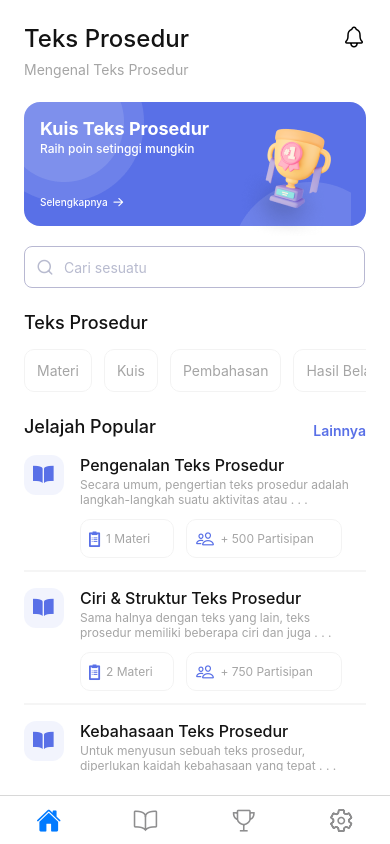
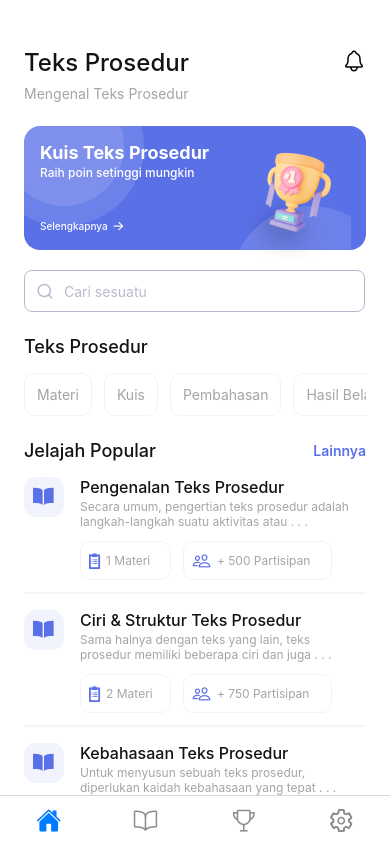
Before and after one commit to skiezee/kosa, a React Native app: screen /Quiz in a window 390 px wide. Built offline with nearby package versions, Linux system fonts and the light colour scheme.

Commit message:
responsive safe area view for android and ios

```diff
--- a/components/CardMateri.js
+++ b/components/CardMateri.js
@@ -11,7 +11,7 @@ export default function CardMateri(props){
                 </View>
                 <View style={{marginLeft: 16}}>
                     <Text style={{fontSize: 16, fontWeight: '500', color:'#131313'}}>{props.title}</Text>
-                    <Text style={{maxWidth: 280, marginTop: 2, fontWeight: '400', fontSize: 12, color:'#A5A5A5'}}>{props.desc}</Text>
+                    <Text numberOfLines={4} style={{maxWidth: 270, marginTop: 2, fontWeight: '400', fontSize: 12, color:'#A5A5A5', flex: 1,}}>{props.desc}</Text>
                     <View style={{flexDirection: 'row'}}>
                         {/* materi */}
                         <View style={{flexDirection:'row', borderColor:'#F3F3F3', borderWidth: 1.5, borderRadius: 10, marginTop: 12, flex:0.35}}>
--- a/package.json
+++ b/package.json
@@ -19,16 +19,18 @@
     "@rneui/themed": "*",
     "axios": "^1.2.3",
     "expo": "~47.0.12",
+    "expo-font": "~11.0.1",
     "expo-status-bar": "~1.4.2",
     "react": "18.1.0",
     "react-dom": "18.1.0",
     "react-native": "0.70.5",
+    "react-native-copilot": "^2.5.1",
     "react-native-safe-area-context": "^4.4.1",
     "react-native-screens": "~3.18.0",
+    "react-native-svg": "13.4.0",
     "react-native-uuid": "^2.0.1",
     "react-native-vector-icons": "^9.2.0",
-    "react-native-web": "~0.18.9",
-    "expo-font": "~11.0.1"
+    "react-native-web": "~0.18.9"
   },
   "devDependencies": {
     "@babel/core": "^7.12.9"
--- a/screen/account.js
+++ b/screen/account.js
@@ -1,10 +1,35 @@
 import React from "react";
-import { View, Text, SafeAreaView } from "react-native";
+import { View, Text, SafeAreaView, useColorScheme, StyleSheet, Platform, StatusBar} from "react-native";
+import { AntDesign, Ionicons } from "@expo/vector-icons";
 
 export default function AccScreen(){
+
+    const colorScheme = useColorScheme();
+
+    const themeContainerStyle =
+    colorScheme === "light" ? styles.lightContainer : styles.darkContainer;
+
     return(
-        <SafeAreaView>
-            <Text>halaman account</Text>
+      <View style={[styles.container, themeContainerStyle]}>
+        <SafeAreaView style={styles.AndroidSafeArea}>
+            <View style={{margin: 24}}>
+
+            </View>
         </SafeAreaView>
+      </View>
     )
 }
+const styles = StyleSheet.create({
+  AndroidSafeArea: {
+    paddingTop: Platform.OS === 'android' ? StatusBar.currentHeight : 24
+  },
+    container: {
+      flex: 1,
+    },
+    lightContainer: {
+      backgroundColor: '#FFFFFF',
+    },
+    darkContainer: {
+      backgroundColor: '#FFFFFF',
+    },
+});
--- a/screen/dashboard.js
+++ b/screen/dashboard.js
@@ -1,6 +1,6 @@
 // import axios from "axios";
 import React from "react";
-import { View, Text, ScrollView, ImageBackground, Image, Dimensions, StyleSheet, SafeAreaView,  useColorScheme } from 'react-native';
+import { View, Text, ScrollView, Dimensions, StyleSheet, SafeAreaView, useColorScheme, StatusBar, Platform } from 'react-native';
 import { Ionicons } from '@expo/vector-icons';
 import InputSearch from "../components/SearchInput";
 import CardMateri from "../components/CardMateri";
@@ -32,7 +32,8 @@ export default function DashboardScreen({navigation}){
   const desc2= 'Untuk menyusun sebuah teks prosedur, diperlukan kaidah kebahasaan yang tepat . . .'
 
     return(
-        <SafeAreaView style={[styles.container, themeContainerStyle]}>
+      <View style={[styles.container, themeContainerStyle]}>
+        <SafeAreaView style={styles.AndroidSafeArea}>
             <ScrollView style={{margin: 24}} showsVerticalScrollIndicator={false}>
               {/* bagian atas teks dan icon notif */}
               <View style={styles.topPart}>
@@ -64,7 +65,7 @@ export default function DashboardScreen({navigation}){
               {/* materi teks prosedur */}
               <View style={{flexDirection: 'row', justifyContent: 'space-between', marginTop: 24}}>
                 <Text style={{color: '#131313', fontSize: 18, fontWeight: '500'}} >Jelajah Popular</Text>
-                <Text style={{color: '#5970E7', fontSize: 14, fontWeight: '600', marginTop: 6}} onPress={() => navigation.navigate('Materi')}>Lainnya</Text>
+                <Text style={{color: '#5970E7', fontSize: 14, fontWeight: '600', marginTop: 2}} onPress={() => navigation.navigate('Materi')}>Lainnya</Text>
               </View>
               <View>
                 <CardMateri title="Pengenalan Teks Prosedur" desc={desc} materi="1 Materi" jumlah="+ 500 Partisipan"/>
@@ -74,10 +75,14 @@ export default function DashboardScreen({navigation}){
                {/* materi teks prosedur */}
             </ScrollView>
         </SafeAreaView>
+        </View>
     );
 }
 
 const styles = StyleSheet.create({
+  AndroidSafeArea: {
+    paddingTop: Platform.OS === 'android' ? StatusBar.currentHeight : 24
+  },
     container: {
       flex: 1,
     },
@@ -87,12 +92,6 @@ const styles = StyleSheet.create({
     darkContainer: {
       backgroundColor: '#FFFFFF',
     },
-    lightThemeText: {
-      color: '#FFFFFF',
-    },
-    darkThemeText: {
-      color: '#FFFFFF',
-    },
     topPart: {
       flexDirection: 'row',
       justifyContent: 'space-between'
--- a/screen/login.js
+++ b/screen/login.js
@@ -1,5 +1,4 @@
-import { StatusBar } from 'expo-status-bar';
-import { StyleSheet, Text, View, Image, useColorScheme} from 'react-native';
+import { StyleSheet, Text, View, Image, useColorScheme, SafeAreaView, Platform, StatusBar} from 'react-native';
 import InputTextAuth from '../components/InputTextAuth';
 import CustomBtnAuth from '../components/ButtonAuth';
 import ButtonAppleAuth from '../components/ButtonApple';
@@ -17,9 +16,10 @@ export default function LoginScreen({navigation}) {
     const textDaftar = 'Yuk, daftar di KOSA. Gratis!'
 
     return (
-      <View style={[styles.container, themeContainerStyle]}>
-      <View style={{ flex: 1, alignItems: 'center', backgroundColor: 'white'}}>
-        <View style={{ flex: 1, alignItems: 'center', marginTop: 64}}>
+      <View style={[styles.container, themeContainerStyle, ]}>
+      <SafeAreaView style={styles.AndroidSafeArea}>
+        <View style={{ flex: 1, alignItems: 'center', backgroundColor: 'white', margin: 24}}>
+          <View style={{ flex: 1, alignItems: 'center',}}>
               <Text style={styles.textdaftar}>{textDaftar}</Text>
               <Text style={styles.textdesc}>{textDesc}</Text>
               <Image source={require('../assets/login.png')} style={{marginTop: 48}}/>
@@ -38,11 +38,15 @@ export default function LoginScreen({navigation}) {
 
           </View>
         </View>
+      </SafeAreaView>
       </View>
     );
 }
 
 const styles = StyleSheet.create({
+  AndroidSafeArea: {
+    paddingTop: Platform.OS === 'android' ? StatusBar.currentHeight : 24
+  },
   textdaftar: {
     color: '#3C3C43',
     fontWeight: '500',
--- a/screen/materi.js
+++ b/screen/materi.js
@@ -1,5 +1,5 @@
 import React from "react";
-import { View, Text, SafeAreaView, StyleSheet, useColorScheme, ScrollView } from "react-native";
+import { View, Text, SafeAreaView, StyleSheet, useColorScheme, ScrollView, StatusBar, Platform } from "react-native";
 import CardMateri from "../components/CardMateri";
 import CardHome from "../components/cardHome";
 import InputSearch from "../components/SearchInput";
@@ -16,7 +16,8 @@ export default function MateriScreen({navigation}){
     const desc2= 'Untuk menyusun sebuah teks prosedur, diperlukan kaidah kebahasaan yang tepat . . .'
 
     return(
-        <SafeAreaView style={[styles.container, themeContainerStyle]}>
+      <View style={[styles.container, themeContainerStyle]}>
+        <SafeAreaView style={styles.AndroidSafeArea}>
             <ScrollView style={{margin: 24}} showsVerticalScrollIndicator={false}>
               {/* bagian atas teks dan icon notif */}
               <View style={styles.topPart}>
@@ -46,9 +47,13 @@ export default function MateriScreen({navigation}){
               {/* daftar materi */}
             </ScrollView>
         </SafeAreaView>
+        </View>
     )
 }
 const styles = StyleSheet.create({
+  AndroidSafeArea: {
+    paddingTop: Platform.OS === 'android' ? StatusBar.currentHeight : 24
+  },
     container: {
       flex: 1,
     },
--- a/screen/quiz.js
+++ b/screen/quiz.js
@@ -1,11 +1,11 @@
 import React from "react";
-import { View, Text, SafeAreaView, useColorScheme, ScrollView, StyleSheet } from "react-native";
+import { View, Text, SafeAreaView, useColorScheme, ScrollView, StyleSheet, Platform, StatusBar } from "react-native";
 import { Ionicons } from "@expo/vector-icons";
 import CardHome from "../components/cardHome";
 import InputSearch from "../components/SearchInput";
 import CardQuiz from "../components/CardQuiz";
 
-export default function QuizScreen(){
+export default function QuizScreen({navigation}){
 
     const colorScheme = useColorScheme();
 
@@ -13,7 +13,8 @@ export default function QuizScreen(){
     colorScheme === "light" ? styles.lightContainer : styles.darkContainer;
 
     return(
-        <SafeAreaView style={[styles.container, themeContainerStyle]}>
+      <View style={[styles.container, themeContainerStyle]}>
+        <SafeAreaView style={styles.AndroidSafeArea}>
             <ScrollView style={{margin: 24}} showsVerticalScrollIndicator={false}>
               {/* bagian atas teks dan icon notif */}
               <View style={styles.topPart}>
@@ -34,7 +35,7 @@ export default function QuizScreen(){
               {/* materi teks prosedur */}
                 <View style={{flexDirection: 'row', justifyContent: 'space-between', marginTop: 24}}>
                     <Text style={{color: '#131313', fontSize: 18, fontWeight: '500'}} >Quiz Teks Prosedur</Text>
-                    <Text style={{color: '#5970E7', fontSize: 14, fontWeight: '600', marginTop: 6}} onPress={() => navigation.navigate('Materi')}>Lainnya</Text>
+                    <Text style={{color: '#5970E7', fontSize: 14, fontWeight: '600', marginTop: 2}}>Lainnya</Text>
                 </View>
                 <CardQuiz title="Quiz 1 Teks Prosedur" desc="Pengenalan Teks Prosedur" soal="10 Soal" type="Mudah" time="20 Menit"/>
                 <CardQuiz title="Quiz 2 Teks Prosedur" desc="Ciri & Struktur Teks Prosedur" soal="10 Soal" type="Sedang" time="20 Menit"/>
@@ -43,9 +44,13 @@ export default function QuizScreen(){
                {/* materi teks prosedur */}
             </ScrollView>
         </SafeAreaView>
+      </View>
     )
 }
 const styles = StyleSheet.create({
+  AndroidSafeArea: {
+    paddingTop: Platform.OS === 'android' ? StatusBar.currentHeight : 24
+  },
     container: {
       flex: 1,
     },
--- a/screen/register.js
+++ b/screen/register.js
@@ -1,5 +1,4 @@
-import { StatusBar } from "expo-status-bar";
-import { StyleSheet, Text, View, Image, useColorScheme } from "react-native";
+import { StyleSheet, Text, View, Image, useColorScheme, SafeAreaView, Platform, StatusBar } from "react-native";
 import InputTextAuth from "../components/InputTextAuth";
 import CustomBtnAuth from "../components/ButtonAuth";
 
@@ -14,8 +13,9 @@ export default function RegisterScreen() {
 
   return (
     <View style={[styles.container, themeContainerStyle]}>
-      <View style={{ flex: 1, alignItems: "center", backgroundColor: "white" }}>
-        <View style={{ flex: 1, alignItems: "center", marginTop: 64 }}>
+      <SafeAreaView style={styles.AndroidSafeArea}>
+        <View style={{ flex: 1, alignItems: "center", backgroundColor: "white", margin: 24 }}>
+          <View style={{ flex: 1, alignItems: "center"}}>
             <Text style={{ color: "#3C3C43", fontWeight: "500", fontSize: 16 }}>
               {textDaftar}
             </Text>
@@ -45,11 +45,15 @@ export default function RegisterScreen() {
             </View>
           </View>
         </View>
+      </SafeAreaView>
     </View>
   );
 }
 
 const styles = StyleSheet.create({
+  AndroidSafeArea: {
+    paddingTop: Platform.OS === 'android' ? StatusBar.currentHeight : 24
+  },
   container: {
     flex: 1,
     alignItems: 'center',
```
Also changed, not shown: screen/onboarding.js (+5 -4 lines), 1 other file (tests, documents, lock files or other folders). Lines whose indentation alone changed are shown as unchanged.
